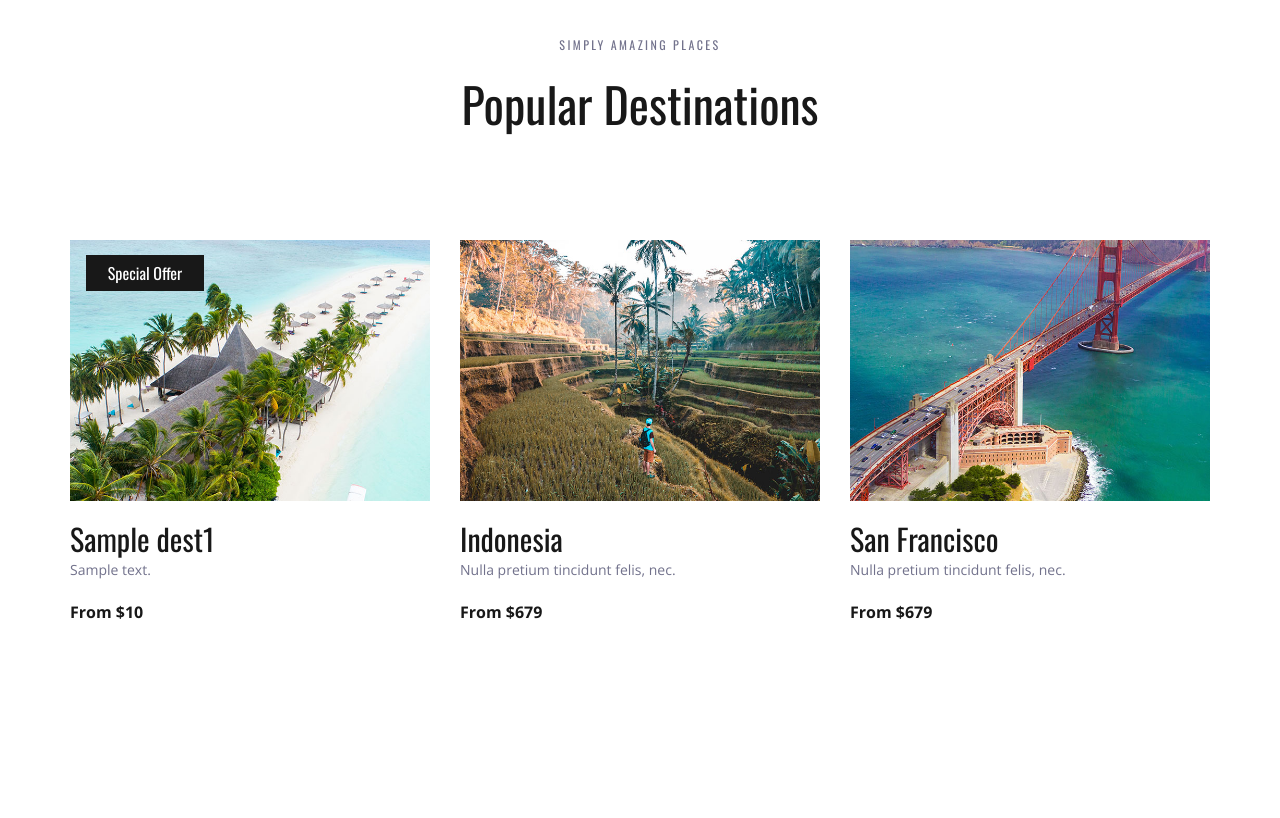
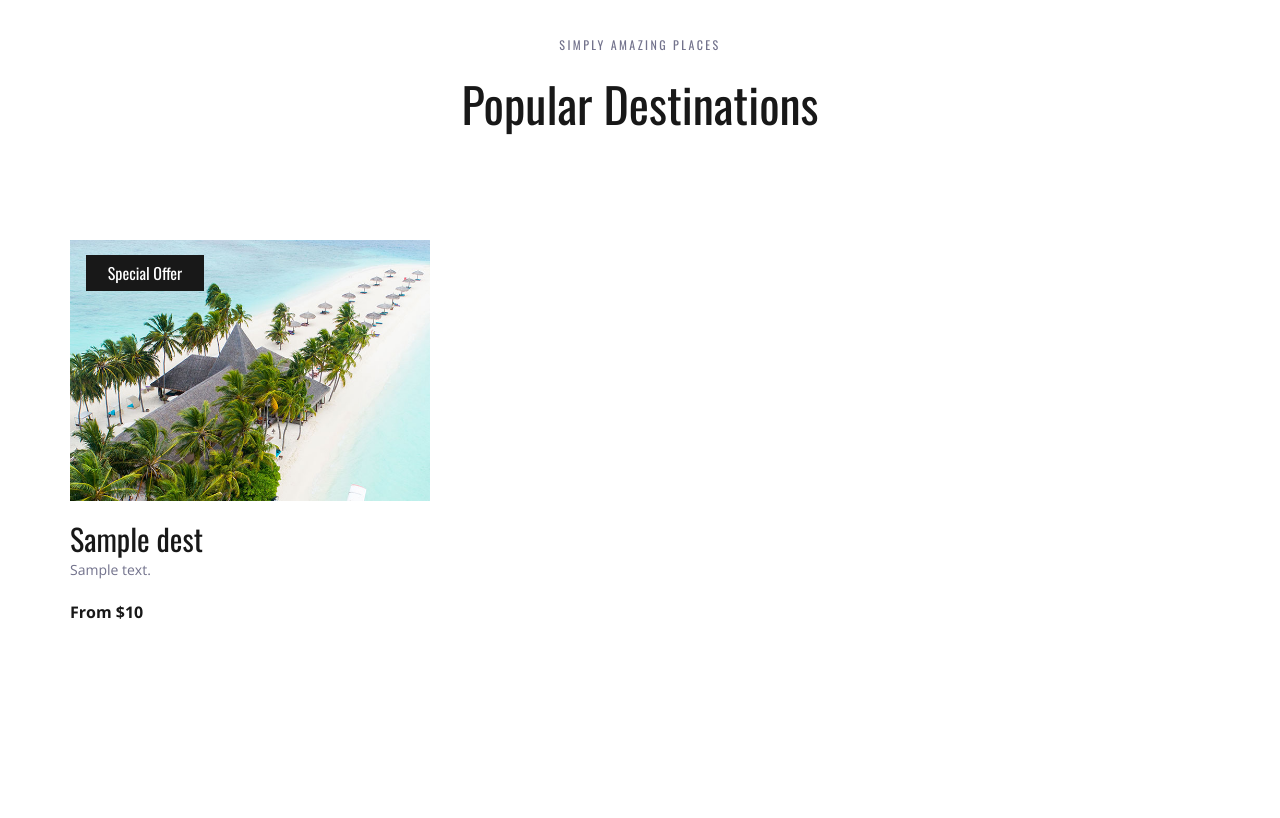
Before and after one commit to TiokengSamuel/Django-starter, a Django app: template telusko/templates/index.html in a window 1280 px wide. Shown: the part 1245-2063 px from the top of the page. Run offline with Django 3.2, Linux system fonts and the light colour scheme; the template is opened without the code that fills it: most values are stand-ins (such as "Sample title", 1, 10 or a date in 2020); some libraries are stand-ins or nearby versions.

Commit message:
3 images completely generated with for loop

```diff
--- a/telusko/templates/index.html
+++ b/telusko/templates/index.html
@@ -1,4 +1,6 @@
 {% load static %}
+{% static "images" as baseUrl %}
+
 <!DOCTYPE html>
 <html lang="en">
 <head>
@@ -247,7 +249,7 @@
 			<div class="row destinations_row">
 				<div class="col">
 					<div class="destinations_container item_grid">
-
+						{% for dest in dests %}
 						<!-- Destination -->
 						<div class="destination item">
 							<div class="destination_image">
@@ -255,36 +257,13 @@
 								<div class="spec_offer text-center"><a href="#">Special Offer</a></div>
 							</div>
 							<div class="destination_content">
-								<div class="destination_title"><a href="destinations.html">{{dest1.name}}</a></div>
-								<div class="destination_subtitle"><p>{{dest1.desc}}</p></div>
-								<div class="destination_price">From ${{dest1.price}}</div>
+								<div class="destination_title"><a href="destinations.html">{{dest.name}}</a></div>
+								<div class="destination_subtitle"><p>{{dest.desc}}</p></div>
+								<div class="destination_price">From ${{dest.price}}</div>
 							</div>
 						</div>
 
-						<!-- Destination -->
-						<div class="destination item">
-							<div class="destination_image">
-								<img src="{% static 'images/destination_2.jpg' %}" alt="">
-							</div>
-							<div class="destination_content">
-								<div class="destination_title"><a href="destinations.html">Indonesia</a></div>
-								<div class="destination_subtitle"><p>Nulla pretium tincidunt felis, nec.</p></div>
-								<div class="destination_price">From $679</div>
-							</div>
-						</div>
-
-						<!-- Destination -->
-						<div class="destination item">
-							<div class="destination_image">
-								<img src="{% static 'images/destination_3.jpg' %}" alt="">
-							</div>
-							<div class="destination_content">
-								<div class="destination_title"><a href="destinations.html">San Francisco</a></div>
-								<div class="destination_subtitle"><p>Nulla pretium tincidunt felis, nec.</p></div>
-								<div class="destination_price">From $679</div>
-							</div>
-						</div>
-
+						{% endfor %}
 
 					</div>
 				</div>
```
